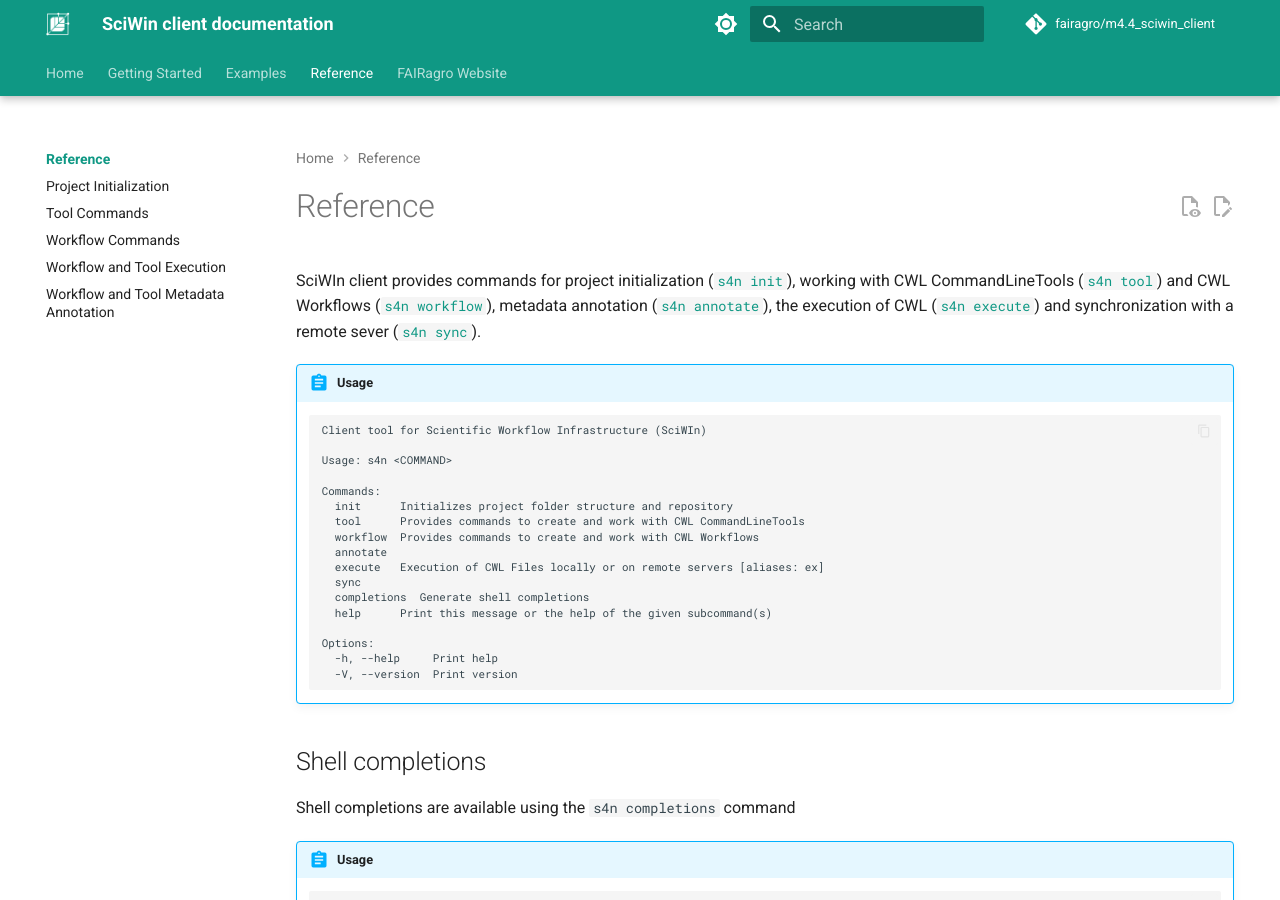
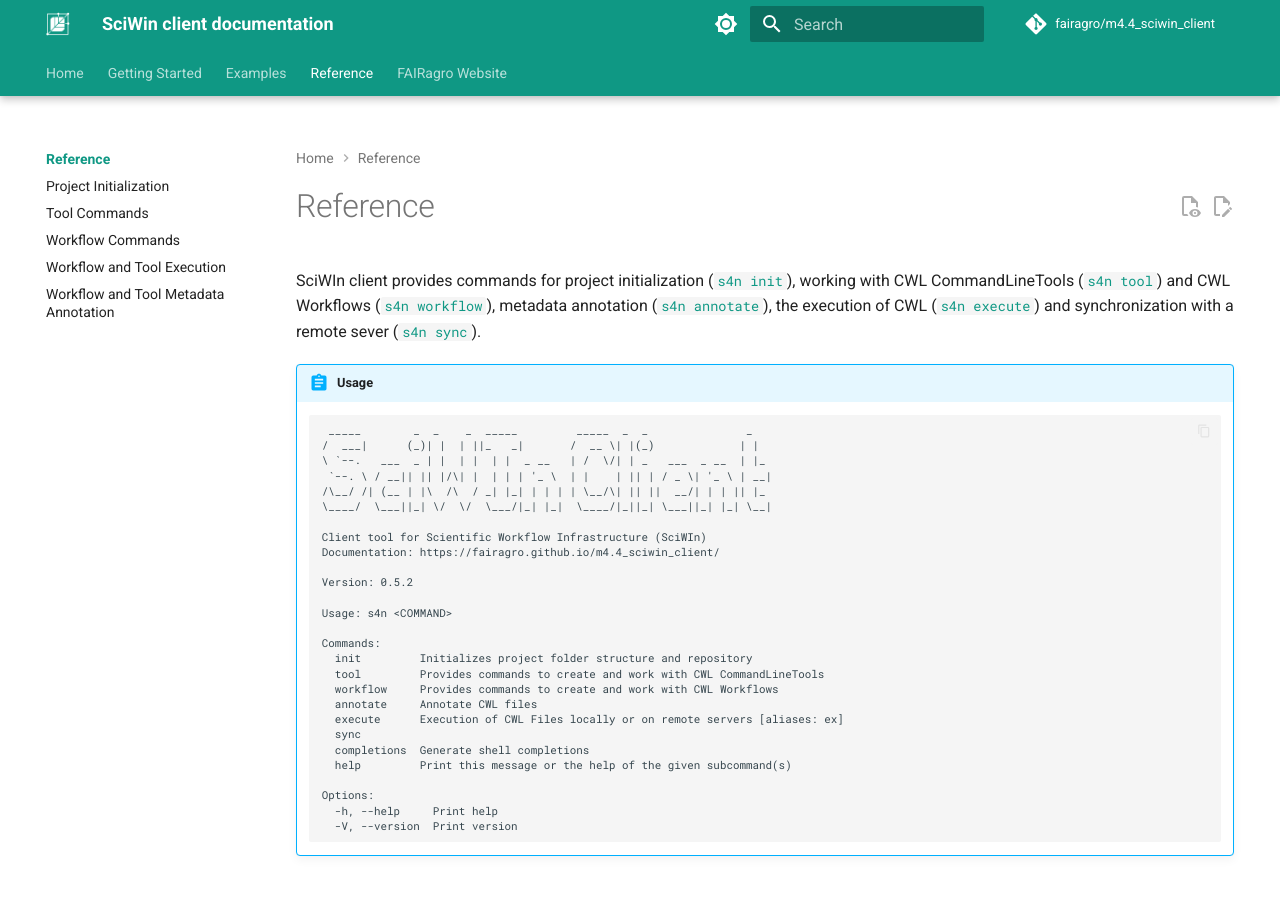
Before and after one commit to fairagro/m4.4_sciwin_client, an MkDocs documentation site: the page built from docs/reference/index.md, in a window 1280 px wide and 900 px high. Built offline with MkDocs 1.6.1 and Material for MkDocs 9.7.7, drawn with Linux system fonts in a browser that asks for light colours; comment, search, counter and statistics services are not loaded.

Commit message:
updated docs

````diff
--- a/docs/reference/index.md
+++ b/docs/reference/index.md
@@ -3,19 +3,29 @@ SciWIn client provides commands for project initialization ([`s4n init`](init.md
 
 !!! abstract "Usage"
     ```
+     _____        _  _    _  _____         _____  _  _               _
+    /  ___|      (_)| |  | ||_   _|       /  __ \| |(_)             | |
+    \ `--.   ___  _ | |  | |  | |  _ __   | /  \/| | _   ___  _ __  | |_
+     `--. \ / __|| || |/\| |  | | | '_ \  | |    | || | / _ \| '_ \ | __|
+    /\__/ /| (__ | |\  /\  / _| |_| | | | | \__/\| || ||  __/| | | || |_
+    \____/  \___||_| \/  \/  \___/|_| |_|  \____/|_||_| \___||_| |_| \__|
+
     Client tool for Scientific Workflow Infrastructure (SciWIn)
+    Documentation: https://fairagro.github.io/m4.4_sciwin_client/
+
+    Version: 0.5.2
 
     Usage: s4n <COMMAND>
 
     Commands:
-      init      Initializes project folder structure and repository
-      tool      Provides commands to create and work with CWL CommandLineTools
-      workflow  Provides commands to create and work with CWL Workflows
-      annotate
-      execute   Execution of CWL Files locally or on remote servers [aliases: ex]
+      init         Initializes project folder structure and repository
+      tool         Provides commands to create and work with CWL CommandLineTools
+      workflow     Provides commands to create and work with CWL Workflows
+      annotate     Annotate CWL files
+      execute      Execution of CWL Files locally or on remote servers [aliases: ex]
       sync
       completions  Generate shell completions
-      help      Print this message or the help of the given subcommand(s)
+      help         Print this message or the help of the given subcommand(s)
 
     Options:
       -h, --help     Print help
````
Also changed, not shown: docs/reference/tool.md (+2 -0 lines).
